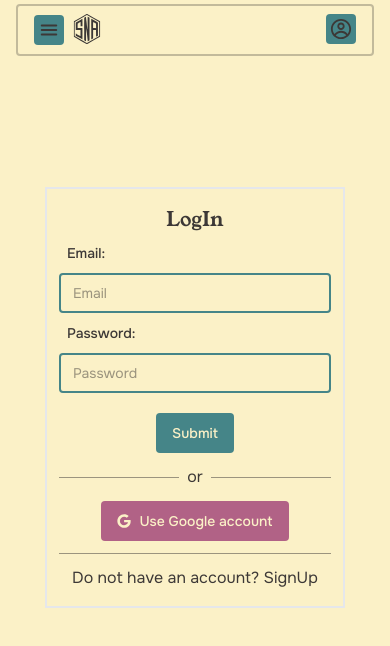
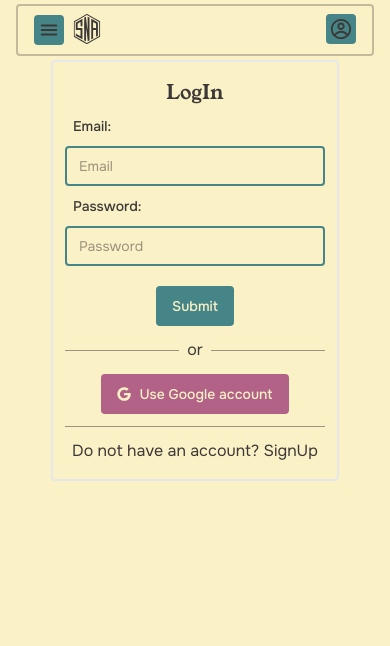
Before and after one commit to CalebeCopello/SNA, a React (Vite) app in the folder frontend/: page /login in a window 390 px wide. Shown: the top 646 px of the page. Built offline with nearby package versions, Linux system fonts and the light colour scheme; no server answers.

Commit message:
add mobile layout fixes

```diff
--- a/frontend/src/constants/styles.ts
+++ b/frontend/src/constants/styles.ts
@@ -1,6 +1,6 @@
-const styleMainContainer: string = `h-[80vh] flex items-center justify-center text-textColor`;
+const styleMainContainer: string = `md:h-[80vh] flex items-center justify-center text-textColor`;
 const styleH1: string = `font-YoungSerif text-xl text-textColor`;
-const styleFormBorder: string = `px-1 py-4 border-2 VITE_API_TMDB=`;
+const styleFormBorder: string = `px-1 py-4 border-2 rounded`;
 const styleFormItem: string = `m-2`;
 const styleFormLabel: string = `mx-2 my-auto text-textColor`;
 const styleFormMessage: string = `bg-color02/20 border border-color02 rounded text-textColor p-1`;
--- a/frontend/src/pages/login/Login.tsx
+++ b/frontend/src/pages/login/Login.tsx
@@ -85,9 +85,9 @@ const Login = () => {
 			<Navbar />
 			<main className={`${styleMainContainer}`}>
 				{pageLoading ? (
-					<Skeleton className='w-[300px] h-[350px] rounded bg-color08' />
+					<Skeleton className='w-[288px] h-[350px] rounded bg-color08' />
 				) : (
-					<div className={`flex w-[300px] ${styleFormBorder}`}>
+					<div className={`flex w-[288px] ${styleFormBorder}`}>
 						<div className='flex-row w-full'>
 							<h1 className={`text-center ${styleH1}`}>LogIn</h1>
 							<div className=''>
--- a/frontend/src/pages/signup/Signup.tsx
+++ b/frontend/src/pages/signup/Signup.tsx
@@ -103,9 +103,9 @@ const SignUp = () => {
 			<Navbar />
 			<main className={`${styleMainContainer}`}>
 				{pageLoading ? (
-					<Skeleton className='w-[300px] h-[350px] rounded bg-color08' />
+					<Skeleton className='w-[288px] h-[350px] rounded bg-color08' />
 				) : (
-					<div className={`flex w-[300px] ${styleFormBorder}`}>
+					<div className={`flex w-[288px] ${styleFormBorder}`}>
 						<div className='flex-row w-full'>
 							<h1 className={`text-center ${styleH1}`}>SignUp</h1>
 							<div className=''>
```
